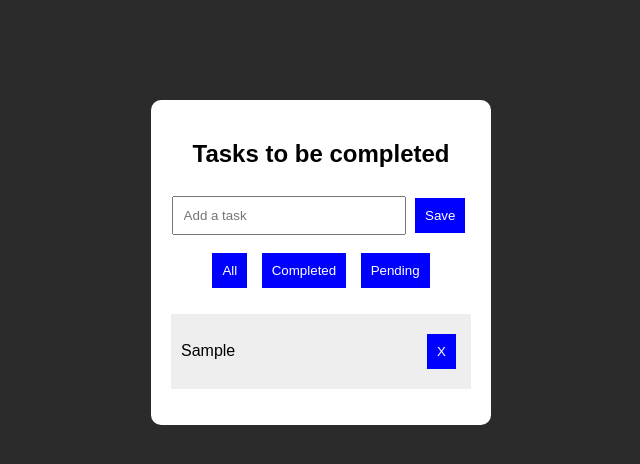
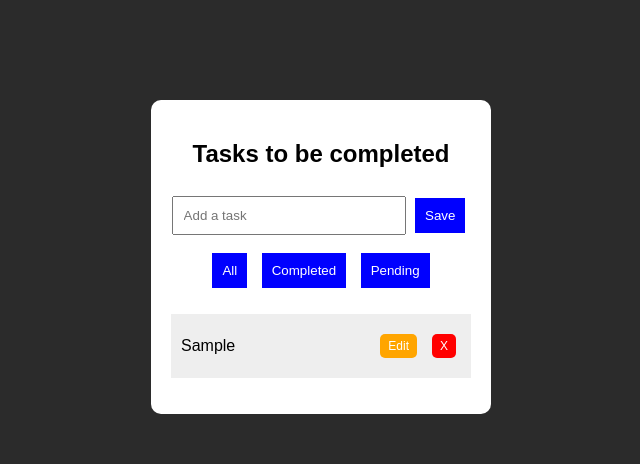
Before and after one commit to AbhipshaChandel/Javascript-Project, a plain HTML site: page Project-16/index.html in a window 1280 px wide. Both pictures are taken after typing "Sample" into the empty fields and a click on the button "Save". Shown: the whole page, without its empty margins (319-959 px from the left). Drawn offline with Linux system fonts and the light colour scheme.

Commit message:
Added Edit task button

```diff
--- a/Project-16/script.js
+++ b/Project-16/script.js
@@ -27,6 +27,7 @@ function displaytasks() {
       displaytasks();
     };
 
+
     let delbtn = document.createElement("button");
     delbtn.innerHTML = "X";
     delbtn.onclick = (e) => {
@@ -36,7 +37,23 @@ function displaytasks() {
       displaytasks();
     };
 
-    li.appendChild(delbtn);
+
+    let edit=document.createElement("button")
+    edit.innerHTML="Edit"
+    edit.onclick=(e)=>{
+     e.stopPropagation()
+        let newtext=prompt("Enter new text",task.text)
+          if(newtext!==null || newtext.trim()!==""){
+            task.text=newtext
+            updateStorage()
+            displaytasks()
+          }
+         }
+
+    let btnContainer=document.createElement("div")
+    btnContainer.appendChild(edit)
+    btnContainer.appendChild(delbtn)
+    li.appendChild(btnContainer)
     return li
   }
 
--- a/Project-16/style.css
+++ b/Project-16/style.css
@@ -41,12 +41,23 @@ li {
     gap: 10px;
 }
 
-li:hover {
-    background: #ddd;
+li div {
+    display: flex;
+    gap: 5px;
 }
 
-li button:hover {
-    background: darkred;
+li button {
+    padding: 5px 8px;
+    font-size: 12px;
+    border-radius: 5px;
+}
+
+li button:first-child {
+    background: orange;
+}
+
+li button:last-child {
+    background: red;
 }
 
 input:focus {
```
